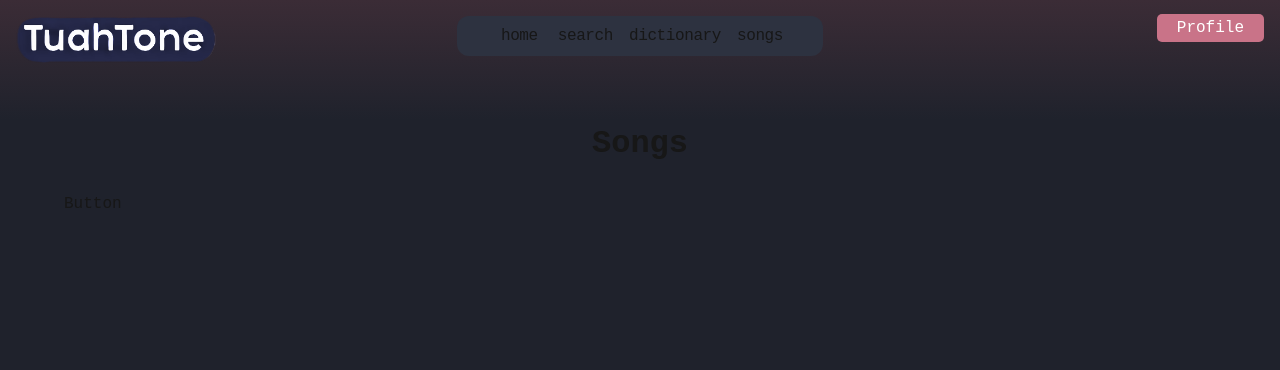
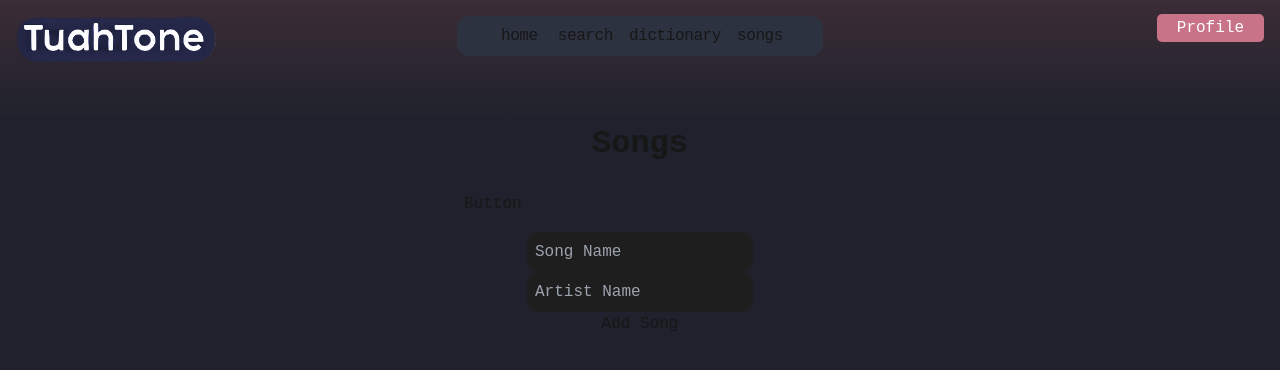
Before and after one commit to TheOfficialBarn/tuahtone, a Next.js app: page /songs in a window 1280 px wide. Shown: the top 370 px of the page. Built offline with nearby package versions, Linux system fonts and the light colour scheme; no server answers.

Commit message:
database stuff

```diff
--- a/app/dictionary/page.jsx
+++ b/app/dictionary/page.jsx
@@ -3,6 +3,7 @@
 import React from 'react';
 import { useAuth } from '../context/AuthContext';
 import Link from 'next/link';
+import Flashcard from '../components/flashcard'
 
 export default function Page() {
   const { user } = useAuth();
--- a/app/login/page.jsx
+++ b/app/login/page.jsx
@@ -1,7 +1,7 @@
 "use client";
 
 import { useState, useEffect } from 'react';
-import { doc, setDoc } from 'firebase/firestore';
+import { doc, setDoc, collection, addDoc } from 'firebase/firestore';
 import { auth, db } from '../lib/firebase';
 import { useRouter } from 'next/navigation';
 import { signInWithEmailAndPassword, createUserWithEmailAndPassword, signOut, onAuthStateChanged } from 'firebase/auth';
@@ -55,6 +55,15 @@ export default function Page() {
         uid: user.uid,
         language: language
       });
+
+      // Initialize the 'songs' subcollection (optional: add initial songs)
+      const songsCollectionRef = collection(db, 'users', user.uid, 'songs');
+
+      // Example: Adding an initial song (optional)
+      // await addDoc(songsCollectionRef, {
+      //   name: 'Sample Song',
+      //   artist: 'Sample Artist'
+      // });
 
       // Redirect to login page after successful sign-up
       router.push('/login');
--- a/app/songs/page.jsx
+++ b/app/songs/page.jsx
@@ -1,12 +1,123 @@
+"use client";
+
+import React, { useState, useEffect } from 'react';
+import { useAuth } from '../context/AuthContext';
+import { db } from '../lib/firebase';
+import { collection, query, where, getDocs, addDoc } from 'firebase/firestore';
 import SongWidget from "../components/songwidget";
+import localFont from 'next/font/local';
+
+// ... your font setup ...
 
 export default function Page() {
+  const { user } = useAuth();
+  const [songName, setSongName] = useState('');
+  const [artistName, setArtistName] = useState('');
+  const [error, setError] = useState('');
+  const [success, setSuccess] = useState('');
+  const [userDocRef, setUserDocRef] = useState(null);
+
+  useEffect(() => {
+    const fetchUserDoc = async () => {
+      if (user) {
+        try {
+          // Log the user's UID
+          console.log('Authenticated user UID:', user.uid);
+
+          // Query the 'users' collection for a document with 'uid' equal to user.uid
+          const usersRef = collection(db, 'users');
+          const q = query(usersRef, where('uid', '==', user.uid));
+          const querySnapshot = await getDocs(q);
+
+          if (!querySnapshot.empty) {
+            // Assuming there's only one document per user
+            const userDoc = querySnapshot.docs[0];
+            setUserDocRef(userDoc.ref); // Set the reference to the user's document
+            console.log('User document found:', userDoc.data());
+          } else {
+            setError('User document not found.');
+            console.error('No user document matches the UID:', user.uid);
+          }
+        } catch (err) {
+          console.error('Error fetching user document:', err);
+          setError('Error fetching user document.');
+        }
+      }
+    };
+
+    fetchUserDoc();
+  }, [user]);
+
+  const handleSubmit = async (e) => {
+    e.preventDefault();
+
+    if (!user) {
+      setError('You must be logged in to add a song.');
+      return;
+    }
+
+    if (!userDocRef) {
+      setError('User document not found.');
+      return;
+    }
+
+    try {
+      // Reference to the 'songs' subcollection within the user's document
+      const userSongsCollectionRef = collection(userDocRef, 'songs');
+
+      // Add a new document to the 'songs' subcollection
+      await addDoc(userSongsCollectionRef, {
+        songName,
+        artistName,
+      });
+
+      setSuccess('Song added successfully!');
+      setSongName('');
+      setArtistName('');
+    } catch (err) {
+      setError('Failed to add song.');
+      console.error('Error adding song:', err);
+    }
+  };
+
   return (
-        <section>
+    <section
+      style={{
+        fontFamily: 'var(--font-jet-brains-mono)',
+        display: 'flex',
+        flexDirection: 'column',
+        alignItems: 'center',
+        justifyContent: 'center',
+      }}
+    >
       <h1>Songs</h1>
       <div className="grid grid-cols-1 md:grid-cols-5 gap-4 mb-4">
-				<SongWidget/>
+        <SongWidget />
       </div>
+      <form
+        onSubmit={handleSubmit}
+        style={{ display: 'flex', flexDirection: 'column', alignItems: 'center' }}
+      >
+        <input
+          type="text"
+          placeholder="Song Name"
+          className="bg-songblockbackground rounded-xl p-2 col-span-1"
+          value={songName}
+          onChange={(e) => setSongName(e.target.value)}
+          required
+        />
+        <input
+          type="text"
+          placeholder="Artist Name"
+          className="bg-songblockbackground rounded-xl p-2 col-span-1"
+          value={artistName}
+          onChange={(e) => setArtistName(e.target.value)}
+          required
+        />
+        <button type="submit">Add Song</button>
+      </form>
+      {error && <p style={{ color: 'red' }}>{error}</p>}
+      {success && <p style={{ color: 'green' }}>{success}</p>}
     </section>
   );
 }
```
Also changed, not shown: app/lib/firebase.js (line endings or trailing spaces). Lines whose indentation alone changed are shown as unchanged.
